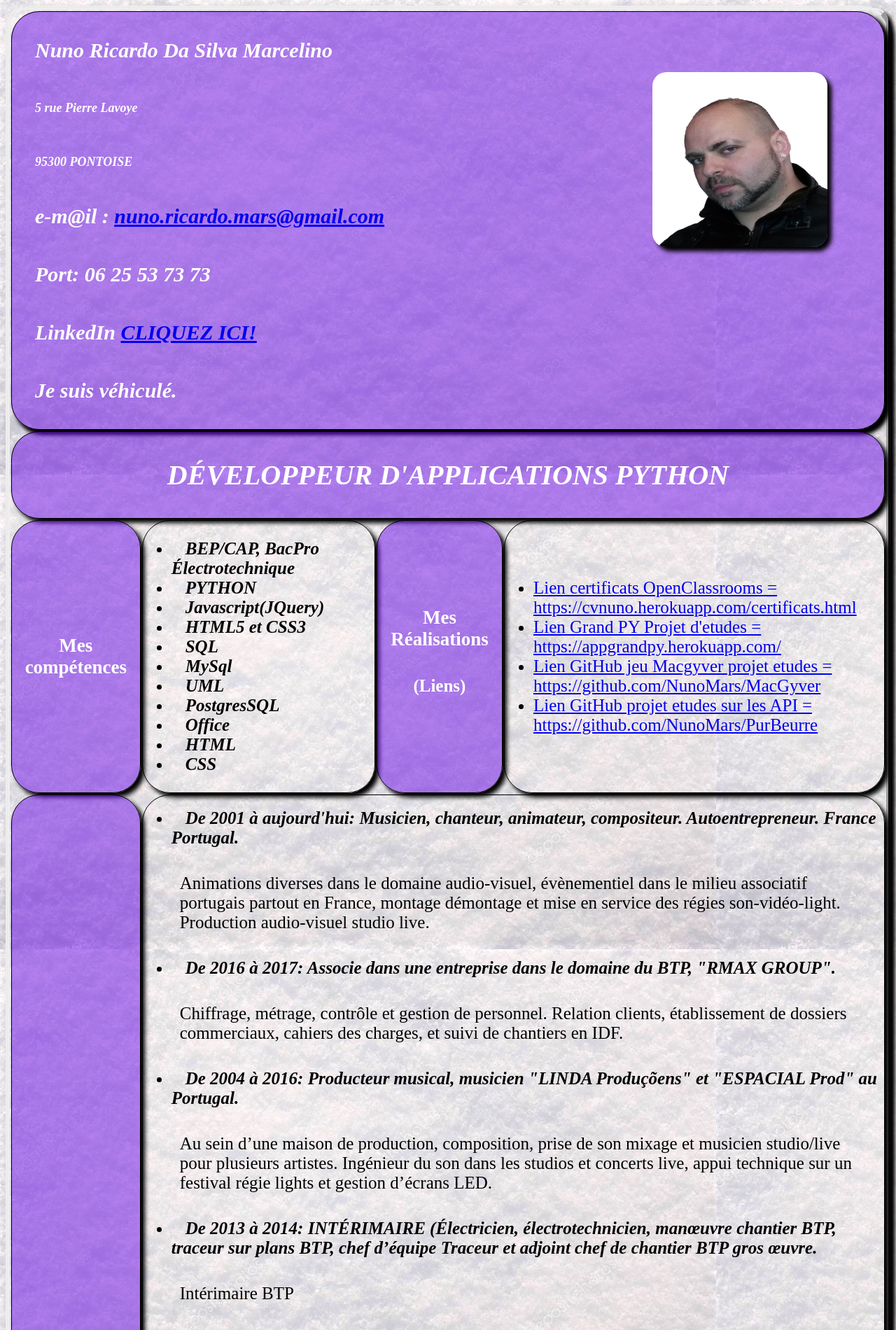
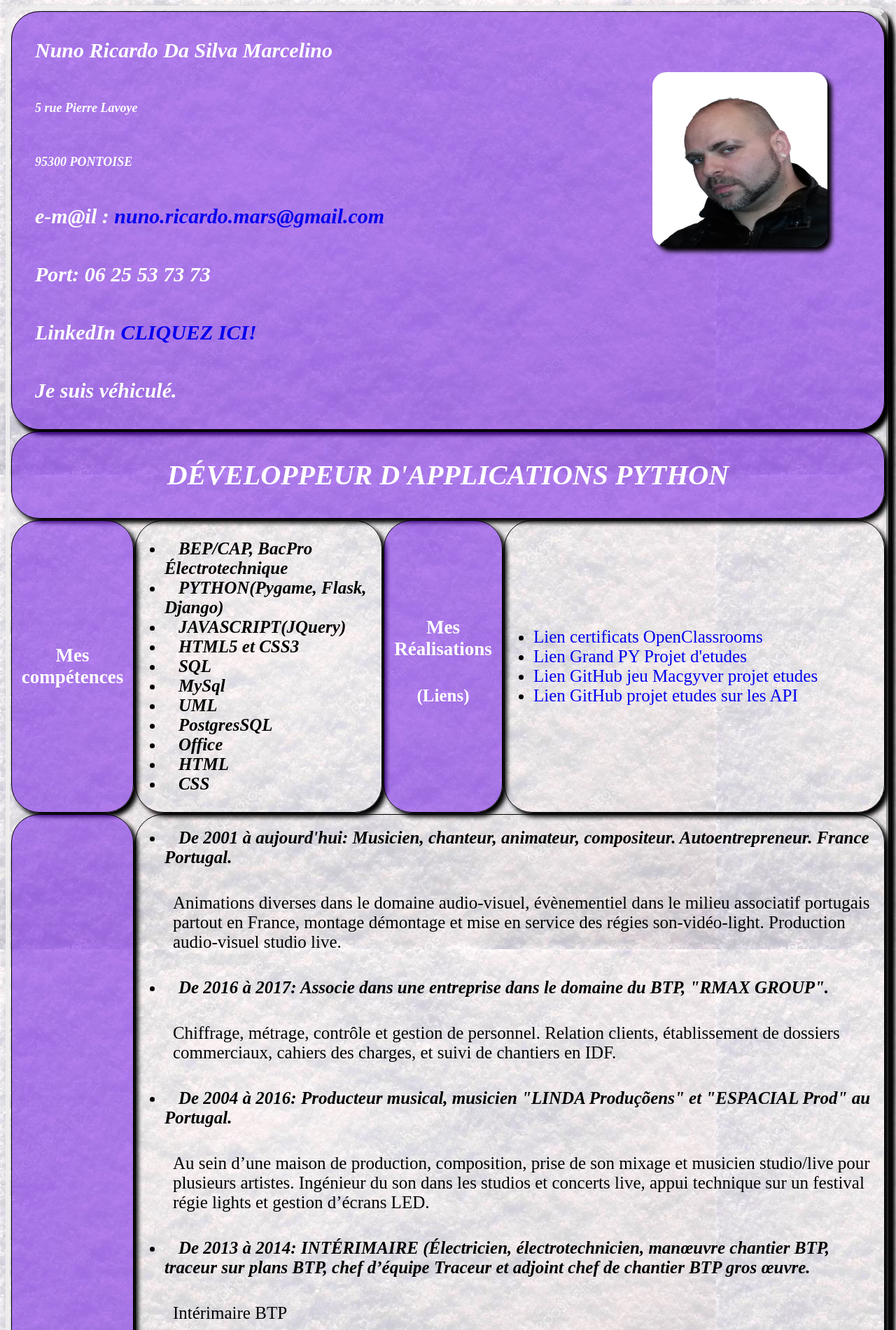
Before and after one commit to NunoMars/CV, a PHP site: page /index.html in a window 1280 px wide. Shown: the top 1900 px of the page at 70% size. Run offline with PHP 8.4, Linux system fonts and the light colour scheme.

Commit message:
Arrangement page web

```diff
--- a/css/style.css
+++ b/css/style.css
@@ -4,6 +4,11 @@ body
     border-radius: 40px;
     background-image: url(../images/depositphotos_130075328-stock-photo-background-of-snow-texture.jpg);
     box-shadow: 6px 6px 6px black;
+}
+
+a
+{
+    text-decoration:none;
 }
 
 .nom, .portable, .mail
@@ -78,6 +83,7 @@ li
 a:visited
 {
     color: red;
+    text-decoration:none;
 }
 
 a:hover
--- a/index.html
+++ b/index.html
@@ -15,9 +15,9 @@
                                                 <p ><strong class= nom>Nuno Ricardo Da Silva Marcelino</strong></p>
                                                 <p><strong>5 rue Pierre Lavoye</strong></p>
                                                 <p><strong>95300 PONTOISE</strong></p>
-                                                <p ><strong class= mail>e-m@il : <a HREF="mailto:nuno.ricardo.mars@gmail.com">nuno.ricardo.mars@gmail.com</a></strong></p>
+                                                <p ><strong class= mail>e-m@il : <a HREF="mailto:nuno.ricardo.mars@gmail.com" style="text-decoration:none">nuno.ricardo.mars@gmail.com</a></strong></p>
                                                 <p ><strong class= portable>Port: 06 25 53 73 73</strong></p>
-                                                <p ><strong class= mail>LinkedIn <a HREF="https://www.linkedin.com/in/nuno-ricardo-da-silva-marcelino-3ba508177">CLIQUEZ ICI! </a></strong></p>
+                                                <p ><strong class= mail>LinkedIn <a HREF="https://www.linkedin.com/in/nuno-ricardo-da-silva-marcelino-3ba508177" style="text-decoration:none">CLIQUEZ ICI! </a></strong></p>
                                                 <p ><strong class= portable>Je suis véhiculé.</strong></p>
                                         </h1>
                                 </th>
@@ -37,8 +37,8 @@
                         <td class= "formation">
                                 <ul>
                                         <li><strong class="head_exp">BEP/CAP, BacPro Électrotechnique</strong> </li>
-                                        <li><strong class="head_exp">PYTHON</strong> </li>
-                                        <li><strong class="head_exp">Javascript(JQuery)</strong> </li>
+                                        <li><strong class="head_exp">PYTHON(Pygame, Flask, Django)</strong> </li>
+                                        <li><strong class="head_exp">JAVASCRIPT(JQuery)</strong> </li>
                                         <li><strong class="head_exp">HTML5 et CSS3</strong></li>
                                         <li><strong class="head_exp">SQL</strong></li>
                                         <li><strong class="head_exp">MySql</strong></li>
@@ -56,10 +56,10 @@
                         </td>
                         <td>
                                 <ul class= "formation">
-                                        <li><a href="certificats.html"><div class = "head_certificats" >Lien certificats OpenClassrooms = https://cvnuno.herokuapp.com/certificats.html</div></a></li>
-                                        <li><a href="https://appgrandpy.herokuapp.com/"><div class = "head_certificats" >Lien Grand PY Projet d'etudes = https://appgrandpy.herokuapp.com/</div></li>
-                                        <li><a href="https://github.com/NunoMars/MacGyver"><div class = "head_certificats" >Lien GitHub jeu Macgyver projet etudes = https://github.com/NunoMars/MacGyver</div></li>
-                                        <li><a href="https://github.com/NunoMars/PurBeurre"><div class = "head_certificats" >Lien GitHub  projet etudes sur les API = https://github.com/NunoMars/PurBeurre</div></li>
+                                        <li><a href="certificats.html"><div class = "head_certificats" >Lien certificats OpenClassrooms</div></a></li>
+                                        <li><a href="https://appgrandpy.herokuapp.com/"><div class = "head_certificats"  >Lien Grand PY Projet d'etudes</div></li>
+                                        <li><a href="https://github.com/NunoMars/MacGyver"><div class = "head_certificats"  >Lien GitHub jeu Macgyver projet etudes</div></li>
+                                        <li><a href="https://github.com/NunoMars/PurBeurre"><div class = "head_certificats" >Lien GitHub  projet etudes sur les API</div></li>
                                 </ul>
                         </td>
                 </tr>
@@ -110,7 +110,11 @@
                              <h2>Ma formation</h2>
                         </td>
                         <td colspan="3">
-                             <p>LP Claude Chappe, AFORP, et pour l'informatique, OpenClassrooms </p>
+                                <ul>
+                                        <li>BEP/CAP Electrotechnique - LP Claude Chappe(NANTERRE)</li>
+                                        <li>BAC PRO Electrotechnique en Alternance - AFORP(Mantes la Ville)</li>
+                                        <li>DEVELOPPEUR D'APPLICATIONS PYTHON - OPENCLASSROOMS</li>
+                                </ul>
                         </td>
                 </tr>
         </table>
```
